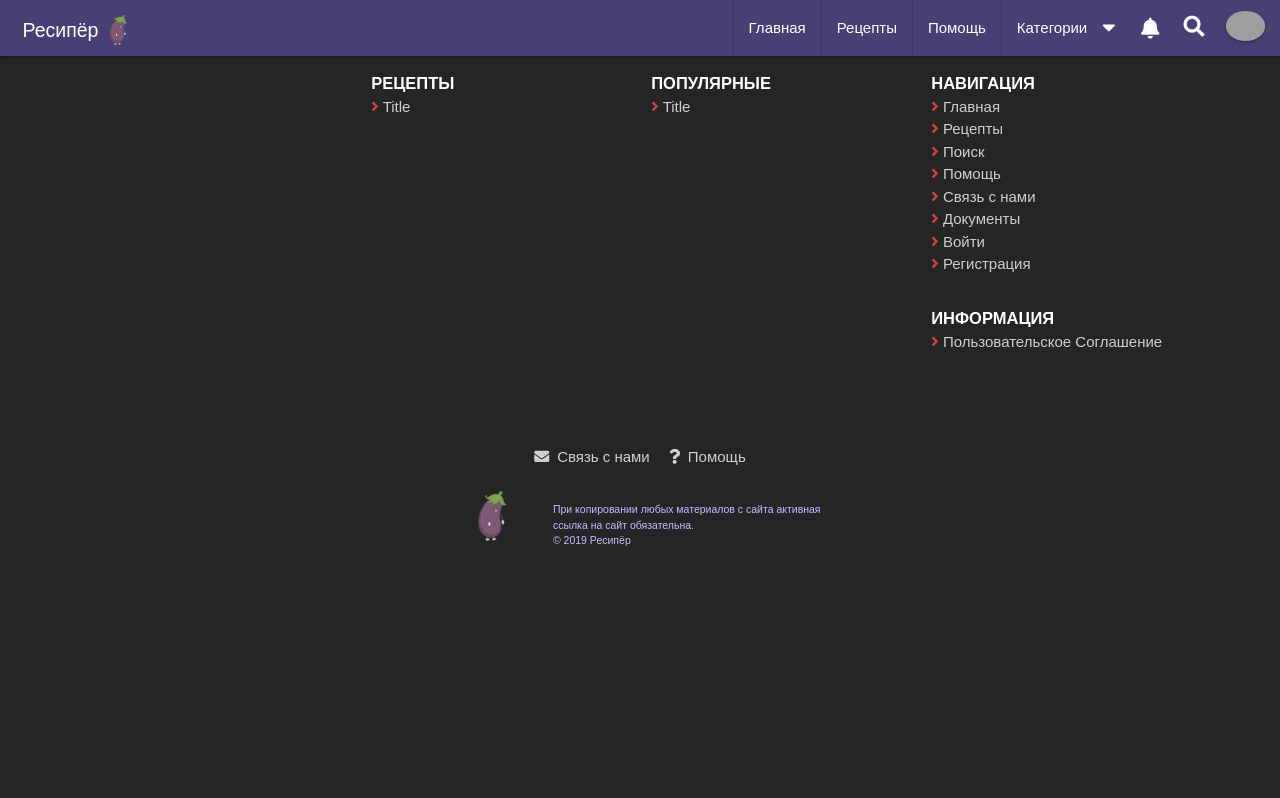
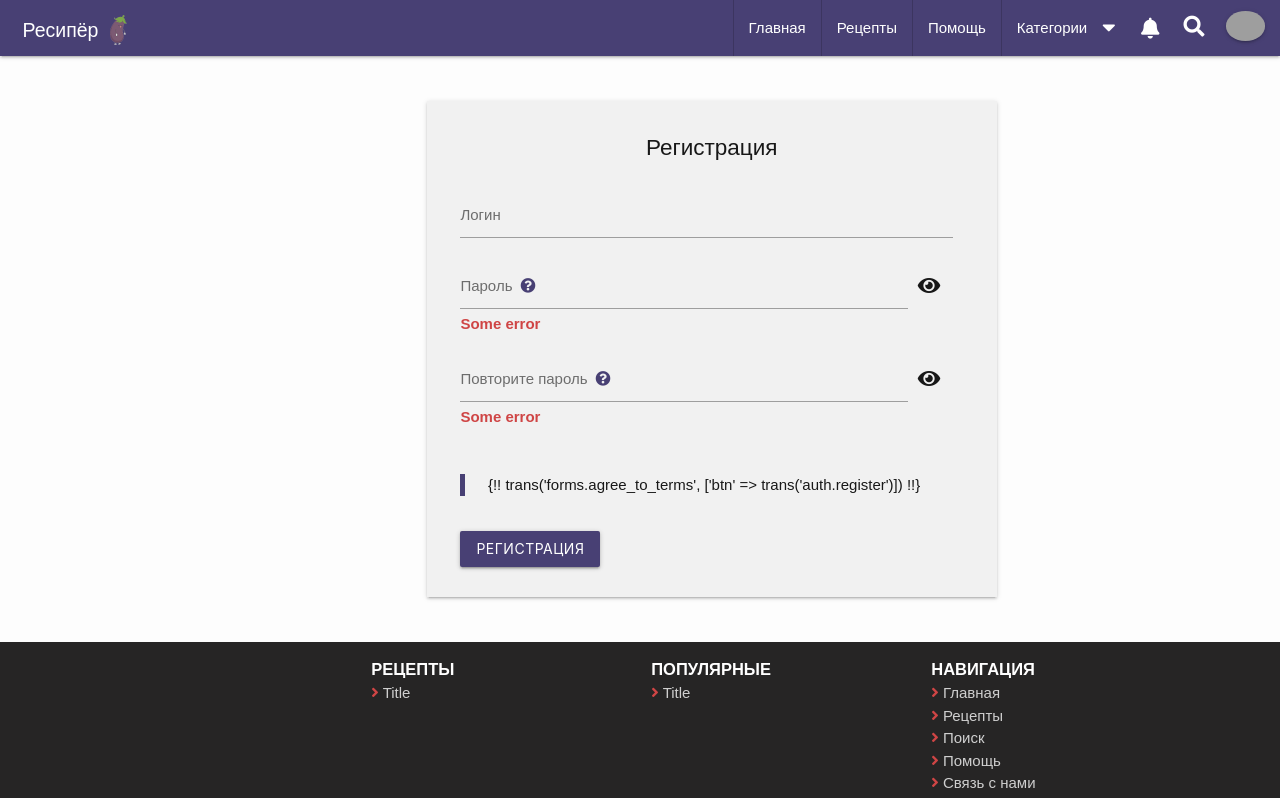
Before and after one commit to SerhiiCho/reciper-go, a Vue app in the folder app/: page /register in a window 1280 px wide. Shown: the top 798 px of the page. Built offline with nearby package versions, Linux system fonts and the light colour scheme; grey boxes are pictures that could not be loaded.

Commit message:
Added Register.vue page

```diff
--- /dev/null
+++ b/app/src/components/Visibility.vue
@@ -0,0 +1,69 @@
+<template>
+    <div class="input-field">
+        <input :type="type"
+            :id="inputName"
+            :name="inputName"
+            class="with-icon"
+            autocomplete="off"
+            required
+        >
+
+        <!-- Eye icon -->
+        <div class="visibility-icon waves-effect waves-green" :class="`_${inputName}-icon`" @click="changeType">
+            <i :class="icon" class="fas no-select"></i>
+        </div>
+
+        <!-- Label -->
+        <label :for="inputName">
+            {{ inputLabel }}
+            <a class="tooltipped ml-1" v-if="tooltip" style="cursor:pointer" :data-tooltip="tooltip">
+                <i class="fas fa-question-circle main-text round"></i>
+            </a>
+        </label>
+        <span class="helper-text red-text" v-if="inputError" data-error="wrong">
+            {{ inputError }}
+        </span>
+    </div>
+</template>
+
+<script>
+export default {
+    data() {
+        return {
+            type: 'password',
+            icon: 'fa-eye',
+        }
+    },
+
+    props: {
+        tooltip: {
+            required: false,
+            type: String,
+        },
+        inputName: {
+            required: true,
+            type: String,
+        },
+        inputLabel: {
+            required: true,
+            type: String,
+        },
+        inputError: {
+            required: false,
+            type: String,
+        },
+    },
+
+    methods: {
+        changeType() {
+            if (this.type === 'password') {
+                this.type = 'text'
+                this.icon = 'fa-eye-slash'
+            } else {
+                this.type = 'password'
+                this.icon = 'fa-eye'
+            }
+        },
+    },
+}
+</script>
--- a/app/src/includes/Footer.vue
+++ b/app/src/includes/Footer.vue
@@ -94,12 +94,12 @@
                     </li>
 
                     <!-- Register -->
-                    <li>
-                        <a href="/register">
+                    <router-link to="/register" tag="li">
+                        <a :title="$t('auth.register')">
                             <i class="fas fa-angle-right red-text" style="width:7.5px"></i>
                             {{ $t('auth.register') }}
                         </a>
-                    </li>
+                    </router-link>
                 </ul>
 
                 <!-- Documents -->
--- a/app/src/includes/Navbar.vue
+++ b/app/src/includes/Navbar.vue
@@ -136,12 +136,12 @@
                 </li>
 
                 <!-- Register -->
-                <li>
-                    <a href="/register" :title="$t('auth.register')">
+                <router-link to="/register" tag="li">
+                    <a :title="$t('auth.register')">
                         <i class="fas fa-pen-alt fa-15x left with-red-hover"></i>
                         {{ $t('auth.register') }}
                     </a>
-                </li>
+                </router-link>
 
             <!-- <theme-switcher
                 _messages-on="{{ $t('messages.on') }}"
--- a/app/src/router.js
+++ b/app/src/router.js
@@ -2,6 +2,7 @@ import Vue from 'vue'
 import Router from 'vue-router'
 import Home from './views/Home.vue'
 import Recipes from './views/Recipes.vue'
+import Register from './views/Register.vue'
 
 Vue.use(Router)
 
@@ -15,6 +16,10 @@ const router = new Router({
         {
             path: '/recipes',
             component: Recipes,
+        },
+        {
+            path: '/register',
+            component: Register,
         },
         // {
         //   path: '/about',
--- /dev/null
+++ b/app/src/views/Register.vue
@@ -0,0 +1,54 @@
+<template>
+    <div class="image-bg row mb-0">
+        <div class="col s12 m6 offset-m4 form-wrapper my-5 z-depth-1">
+            <div class="center pt-2">
+                <h1 class="header">{{ $t('auth.register') }}</h1>
+            </div>
+
+            <form method="POST" action="/register" class="px-4">
+                <div class="input-field">
+                    <input type="text"
+                        id="username"
+                        name="username"
+                        required
+                    >
+                    <label for="username">
+                        {{ $t('auth.username') }}
+                        <!-- @include('includes.tip', ['tip' => trans('auth.username_desc')]) -->
+                    </label>
+                    <!-- @include('includes.input-error', ['field' => 'username']) -->
+                </div>
+
+                <Visibility :tooltip="$t('forms.pwd_desc')"
+                    input-name="password"
+                    :input-label="$t('forms.pwd')"
+                    input-error="Some error"
+                ></Visibility>
+
+                <Visibility :tooltip="$t('forms.pwd2_desc')"
+                    input-name="password_confirmation"
+                    :input-label="$t('forms.pwd_confirm')"
+                    input-error="Some error"
+                ></Visibility>
+
+                <blockquote class="mt-5">
+                    {!! trans('forms.agree_to_terms', ['btn' => trans('auth.register')]) !!}
+                </blockquote>
+
+                <button type="submit" id="register-btn" class="waves-effect waves-light btn mt-3">
+                    {{ $t('auth.register') }}
+                </button>
+            </form>
+        </div> <!-- / .col -->
+    </div> <!-- / .image-bg -->
+</template>
+
+<script>
+import Visibility from '@/components/Visibility.vue'
+
+export default {
+   components: {
+       Visibility,
+   },
+}
+</script>
```
